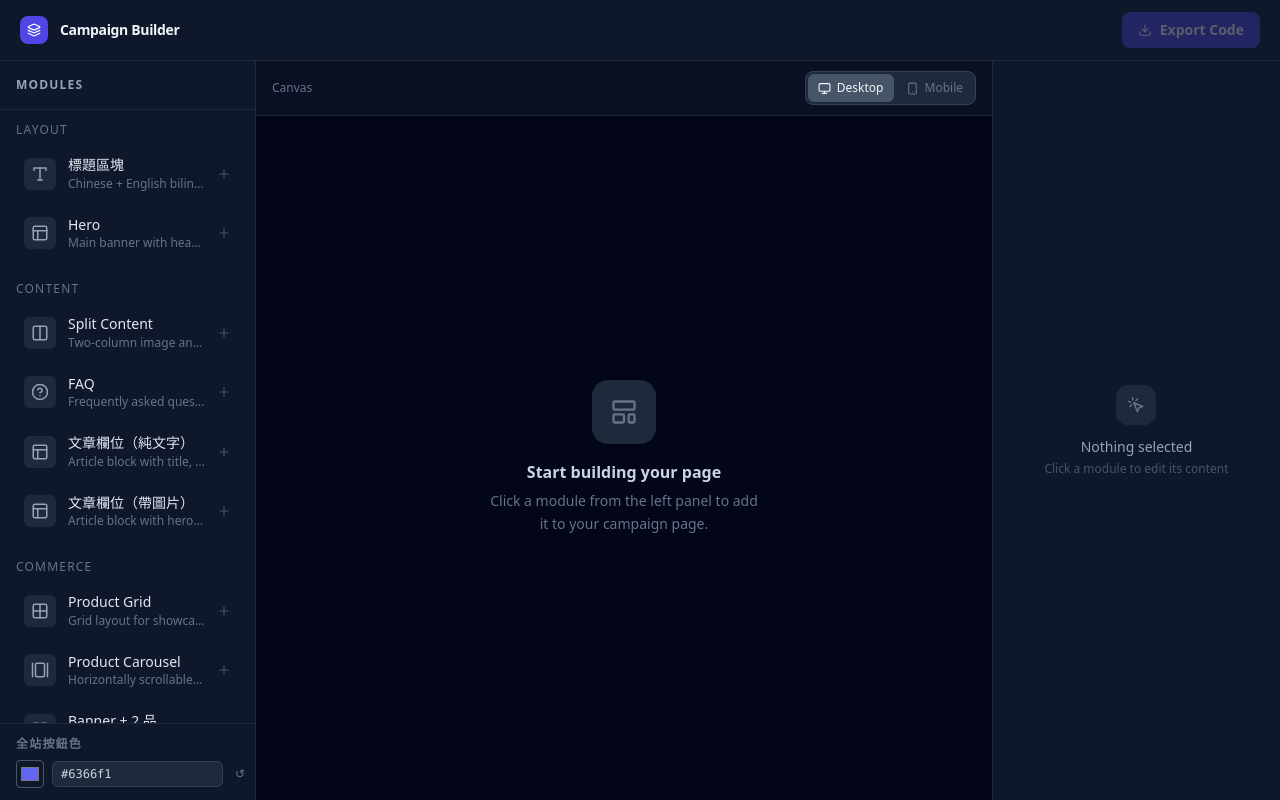
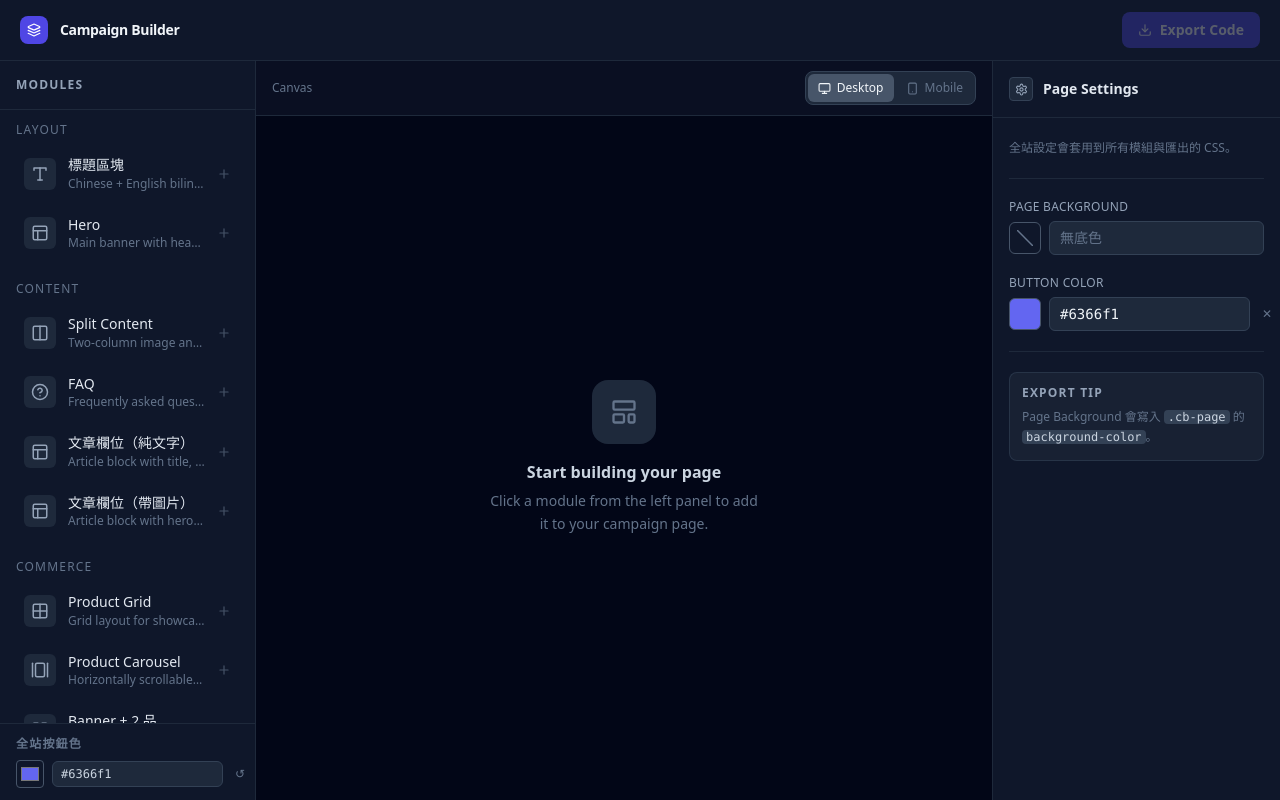
Before and after one commit to Iveslee00/Campaign-Module-Builder, a Next.js app: page / in a window 1280 px wide. Built offline with nearby package versions, Linux system fonts and the light colour scheme.

Commit message:
Add files via upload

```diff
--- a/app/page.tsx
+++ b/app/page.tsx
@@ -23,6 +23,7 @@ export default function Page() {
   const [exportCode, setExportCode] = useState<ExportedCode | null>(null);
   const [deviceMode, setDeviceMode] = useState<DeviceMode>('desktop');
   const [buttonColor, setButtonColor] = useState('#6366f1');
+  const [pageBackgroundColor, setPageBackgroundColor] = useState('');
 
   const selectedModule = modules.find((m) => m.id === selectedId) ?? null;
 
@@ -68,12 +69,12 @@ export default function Page() {
 
   const handleExport = () => {
     const html = generatePageHTML(modules);
-    const css = generatePageCSS({ buttonColor });
+    const css = generatePageCSS({ buttonColor, pageBackgroundColor });
     setExportCode({ html, css });
   };
 
   return (
-    <GlobalSettingsContext.Provider value={{ buttonColor, setButtonColor }}>
+    <GlobalSettingsContext.Provider value={{ buttonColor, setButtonColor, pageBackgroundColor, setPageBackgroundColor }}>
       <div className="flex flex-col h-screen overflow-hidden bg-slate-950">
         {/* Top bar */}
         <header className="flex-shrink-0 flex items-center justify-between px-5 py-3 bg-slate-900 border-b border-slate-800 z-20">
--- a/components/editor/InspectorPanel.tsx
+++ b/components/editor/InspectorPanel.tsx
@@ -2,7 +2,9 @@
 
 import { PageModule } from '@/types/modules';
 import { FormRenderer } from '@/modules/forms/FormRenderer';
-import { MousePointerClick } from 'lucide-react';
+import { ColorField } from '@/components/ui/FormField';
+import { useGlobalSettings } from '@/contexts/GlobalSettingsContext';
+import { Settings } from 'lucide-react';
 
 const moduleLabels: Record<string, string> = {
   'title': '標題區塊',
@@ -16,6 +18,8 @@ const moduleLabels: Record<string, string> = {
   'cta': 'CTA Banner',
   'faq': 'FAQ',
   'sticky-sidebar': 'Sticky Bar',
+  'article-text': '文章（純文字）',
+  'article-image': '文章（帶圖片）',
 };
 
 const moduleColors: Record<string, string> = {
@@ -30,6 +34,8 @@ const moduleColors: Record<string, string> = {
   'cta': 'bg-rose-600/20 text-rose-400 border-rose-600/30',
   'faq': 'bg-cyan-600/20 text-cyan-400 border-cyan-600/30',
   'sticky-sidebar': 'bg-purple-600/20 text-purple-400 border-purple-600/30',
+  'article-text': 'bg-sky-600/20 text-sky-400 border-sky-600/30',
+  'article-image': 'bg-indigo-600/20 text-indigo-400 border-indigo-600/30',
 };
 
 interface Props {
@@ -38,16 +44,47 @@ interface Props {
 }
 
 export function InspectorPanel({ module, onChange }: Props) {
+  const { buttonColor, setButtonColor, pageBackgroundColor, setPageBackgroundColor } = useGlobalSettings();
+
   if (!module) {
     return (
-      <aside className="w-72 flex-shrink-0 bg-slate-900 border-l border-slate-800 flex items-center justify-center">
-        <div className="text-center px-6 space-y-3">
-          <div className="w-10 h-10 rounded-xl bg-slate-800 flex items-center justify-center mx-auto">
-            <MousePointerClick size={18} className="text-slate-500" />
+      <aside className="w-72 flex-shrink-0 bg-slate-900 border-l border-slate-800 flex flex-col overflow-hidden">
+        <div className="px-4 py-4 border-b border-slate-800 flex items-center gap-2.5">
+          <div className="w-6 h-6 rounded bg-slate-800 border border-slate-700 flex items-center justify-center flex-shrink-0">
+            <Settings size={13} className="text-slate-400" />
           </div>
-          <div>
-            <p className="text-slate-400 text-sm font-medium">Nothing selected</p>
-            <p className="text-slate-600 text-xs mt-1">Click a module to edit its content</p>
+          <span className="text-sm font-semibold text-slate-200">Page Settings</span>
+        </div>
+
+        <div className="flex-1 overflow-y-auto px-4 py-5 space-y-5">
+          <div className="space-y-1.5">
+            <p className="text-xs text-slate-500 leading-relaxed">
+              全站設定會套用到所有模組與匯出的 CSS。
+            </p>
+          </div>
+
+          <div className="h-px bg-slate-800" />
+
+          <ColorField
+            label="Page Background"
+            value={pageBackgroundColor}
+            onChange={setPageBackgroundColor}
+            placeholder="無底色"
+          />
+
+          <ColorField
+            label="Button Color"
+            value={buttonColor}
+            onChange={setButtonColor}
+          />
+
+          <div className="h-px bg-slate-800" />
+
+          <div className="rounded-lg bg-slate-800/60 border border-slate-700/60 px-3 py-3 space-y-1.5">
+            <p className="text-xs font-semibold text-slate-400 uppercase tracking-widest">Export Tip</p>
+            <p className="text-xs text-slate-500 leading-relaxed">
+              Page Background 會寫入 <code className="bg-slate-700 px-1 rounded text-slate-300">.cb-page</code> 的 <code className="bg-slate-700 px-1 rounded text-slate-300">background-color</code>。
+            </p>
           </div>
         </div>
       </aside>
--- a/components/editor/PreviewCanvas.tsx
+++ b/components/editor/PreviewCanvas.tsx
@@ -20,6 +20,7 @@ import {
 } from '@dnd-kit/sortable';
 import { CSS } from '@dnd-kit/utilities';
 import { GripVertical, Trash2, Copy, LayoutTemplate, Monitor, Smartphone } from 'lucide-react';
+import { useGlobalSettings } from '@/contexts/GlobalSettingsContext';
 
 interface SortableModuleProps {
   module: PageModule;
@@ -119,6 +120,7 @@ interface Props {
 }
 
 export function PreviewCanvas({ modules, selectedId, deviceMode, onDeviceChange, onSelect, onDelete, onDuplicate, onReorder }: Props) {
+  const { pageBackgroundColor } = useGlobalSettings();
   const sensors = useSensors(
     useSensor(PointerSensor, { activationConstraint: { distance: 5 } }),
     useSensor(KeyboardSensor, { coordinateGetter: sortableKeyboardCoordinates })
@@ -201,7 +203,10 @@ export function PreviewCanvas({ modules, selectedId, deviceMode, onDeviceChange,
 
                 <DndContext sensors={sensors} collisionDetection={closestCenter} onDragEnd={handleDragEnd}>
                   <SortableContext items={modules.map((m) => m.id)} strategy={verticalListSortingStrategy}>
-                    <div className="divide-y divide-slate-800/50">
+                    <div
+                      className="divide-y divide-slate-800/50"
+                      style={pageBackgroundColor ? { backgroundColor: pageBackgroundColor } : {}}
+                    >
                       {modules.map((module) => (
                         <SortableModule
                           key={module.id}
--- a/contexts/GlobalSettingsContext.tsx
+++ b/contexts/GlobalSettingsContext.tsx
@@ -5,11 +5,14 @@ import { GlobalSettings } from '@/types/modules';
 
 interface GlobalSettingsContextValue extends GlobalSettings {
   setButtonColor: (color: string) => void;
+  setPageBackgroundColor: (color: string) => void;
 }
 
 export const GlobalSettingsContext = createContext<GlobalSettingsContextValue>({
   buttonColor: '#6366f1',
+  pageBackgroundColor: '',
   setButtonColor: () => {},
+  setPageBackgroundColor: () => {},
 });
 
 export function useGlobalSettings() {
--- a/lib/export/cssGenerator.ts
+++ b/lib/export/cssGenerator.ts
@@ -3,6 +3,7 @@ import { GlobalSettings } from '@/types/modules';
 export function generatePageCSS(settings?: Partial<GlobalSettings>): string {
   const btnColor = settings?.buttonColor || '#6366f1';
   const btnHover = settings?.buttonColor ? darken(settings.buttonColor) : '#4f46e5';
+  const pageBg = settings?.pageBackgroundColor || '';
 
   return `/* ============================================================
    Campaign Builder — Generated Stylesheet
@@ -18,7 +19,7 @@ export function generatePageCSS(settings?: Partial<GlobalSettings>): string {
 .cb-page {
   font-family: -apple-system, BlinkMacSystemFont, "Segoe UI", Roboto, Helvetica, Arial, sans-serif;
   font-size: 16px; line-height: 1.6; color: #1a1a2e;
-  -webkit-font-smoothing: antialiased;
+  -webkit-font-smoothing: antialiased;${pageBg ? `\n  background-color: ${pageBg};` : ''}
 }
 .cb-page img { max-width: 100%; height: auto; display: block; }
 .cb-page a { color: inherit; text-decoration: none; }
--- a/types/modules.ts
+++ b/types/modules.ts
@@ -302,6 +302,7 @@ export interface ExportedCode {
 
 export interface GlobalSettings {
   buttonColor: string;
+  pageBackgroundColor: string;
 }
 
 export interface ModuleSchemaItem {
```
Also changed, not shown: 1 other file (tests, documents, lock files or other folders).
